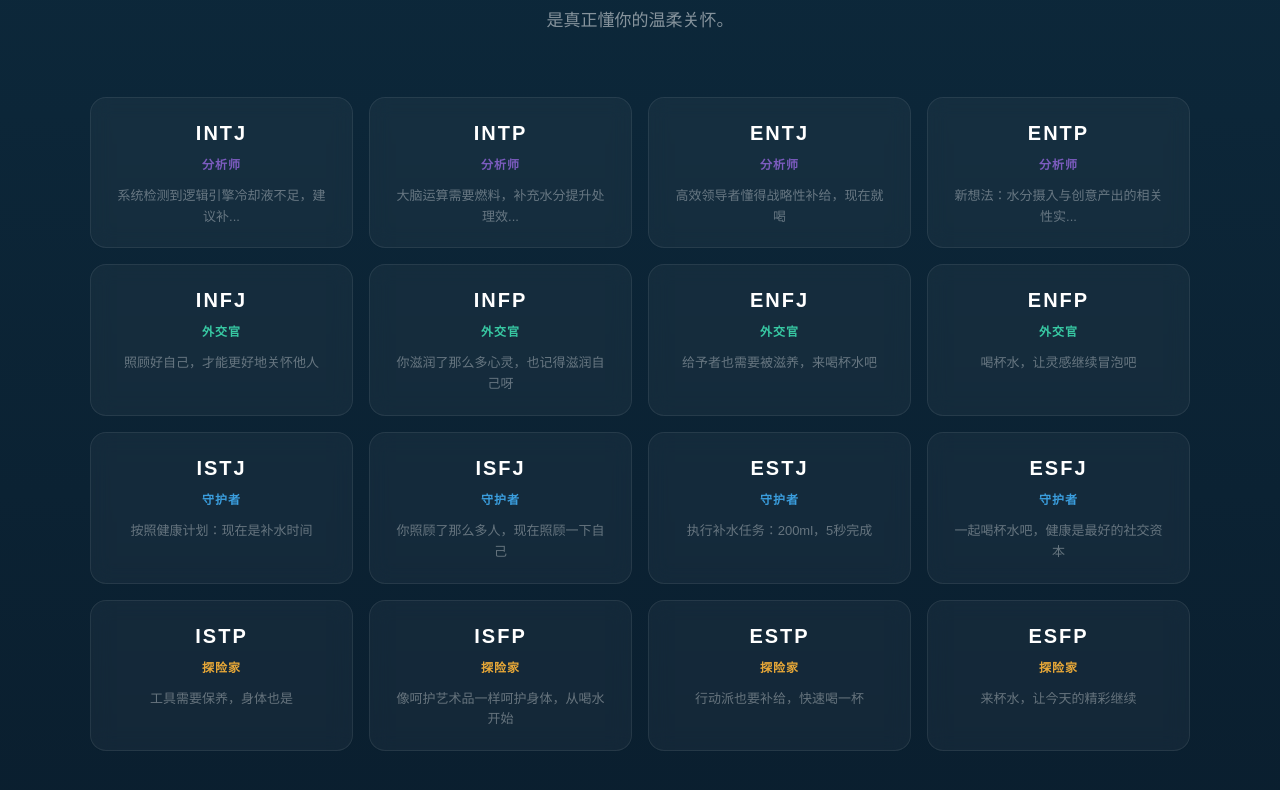
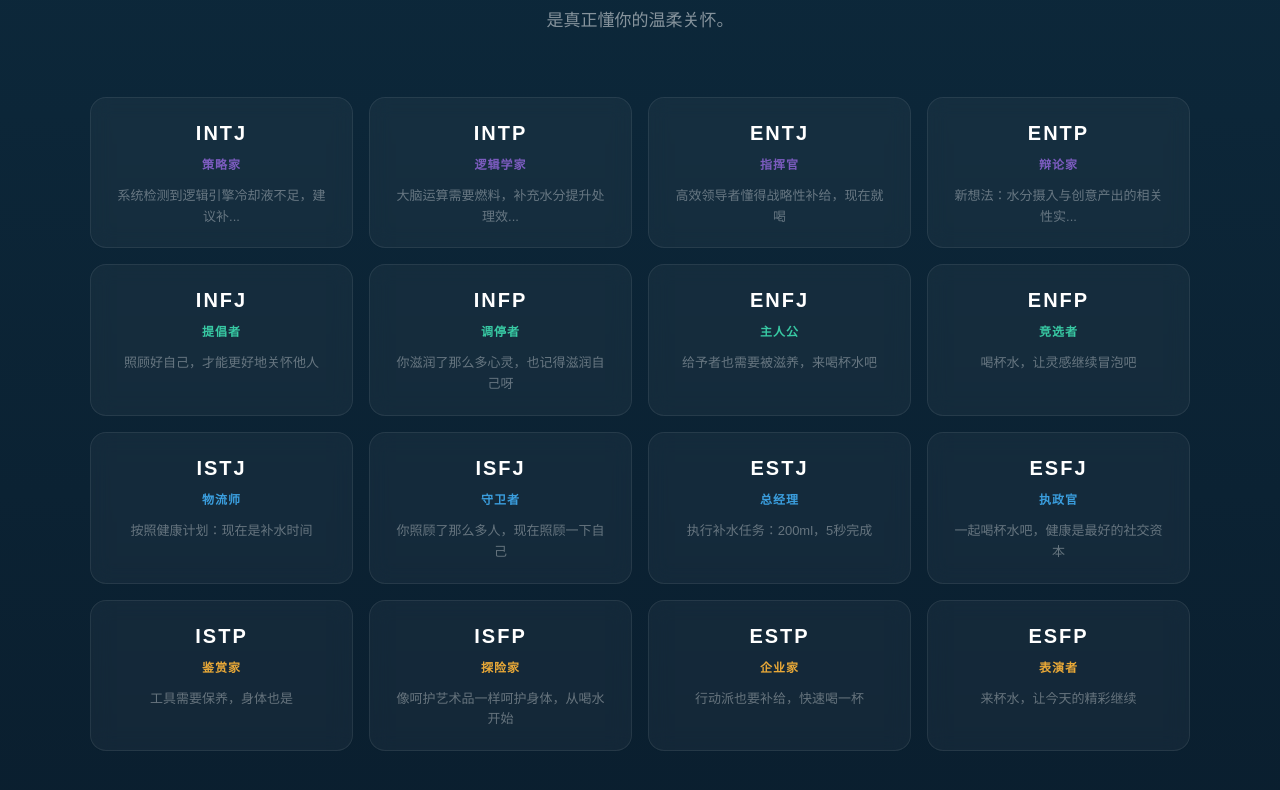
Before and after one commit to weiweiyoudianpang/enter-GreenBreathe, a React (Vite) app: page / in a window 1280 px wide. Shown: the part 2554-3344 px from the top of the page. Built offline with nearby package versions, Linux system fonts and the light colour scheme.

Commit message:
feat(mbti-preview): display specific MBTI type labels

```diff
--- a/src/pages/Index.tsx
+++ b/src/pages/Index.tsx
@@ -354,7 +354,12 @@ export default function Index() {
           <div style={{ display: 'grid', gridTemplateColumns: 'repeat(4, 1fr)', gap: 16 }}>
             {MBTI_LIST.map(m => {
               const gk = m[1] === 'N' ? (m[2] === 'T' ? 'NT' : 'NF') : (m[3] === 'J' ? 'SJ' : 'SP');
-              const groupLabels: Record<string, string> = { NT: '分析师', NF: '外交官', SJ: '守护者', SP: '探险家' };
+              const typeLabels: Record<string, string> = {
+                INTJ: '策略家', INTP: '逻辑学家', ENTJ: '指挥官', ENTP: '辩论家',
+                INFJ: '提倡者', INFP: '调停者', ENFJ: '主人公', ENFP: '竞选者',
+                ISTJ: '物流师', ISFJ: '守卫者', ESTJ: '总经理', ESFJ: '执政官',
+                ISTP: '鉴赏家', ISFP: '探险家', ESTP: '企业家', ESFP: '表演者',
+              };
               const gc = s.mbtiGroupColors[gk as keyof typeof s.mbtiGroupColors];
               return (
                 <div key={m} style={{
@@ -362,7 +367,7 @@ export default function Index() {
                   textAlign: 'center', transition: 'all 0.3s', cursor: 'default', backdropFilter: 'blur(10px)',
                 }}>
                   <div style={{ fontSize: 20, fontWeight: 700, letterSpacing: 2, marginBottom: 8, color: s.textPrimary }}>{m}</div>
-                  <div style={{ fontSize: 12, color: gc, fontWeight: 600, letterSpacing: 1 }}>{groupLabels[gk]}</div>
+                  <div style={{ fontSize: 12, color: gc, fontWeight: 600, letterSpacing: 1 }}>{typeLabels[m]}</div>
                   <p style={{ fontSize: 13, color: s.textTertiary, marginTop: 12, lineHeight: 1.6, margin: '12px 0 0' }}>
                     {MBTI_MESSAGES[m].hydration.length > 18 ? MBTI_MESSAGES[m].hydration.slice(0, 18) + '...' : MBTI_MESSAGES[m].hydration}
                   </p>
```
